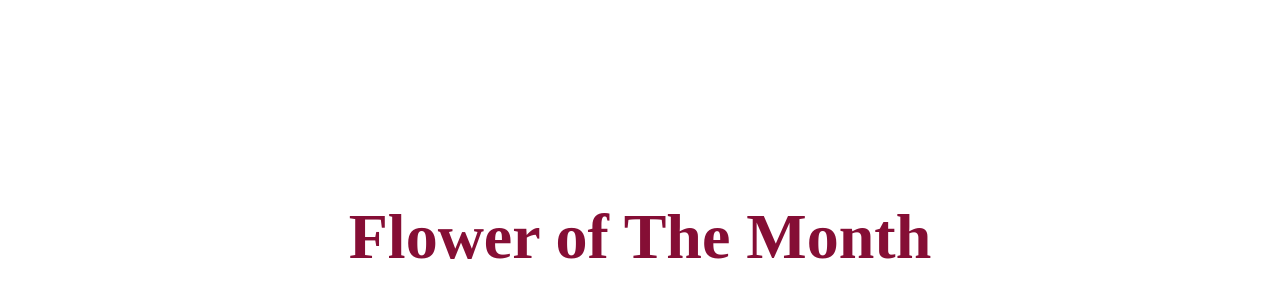
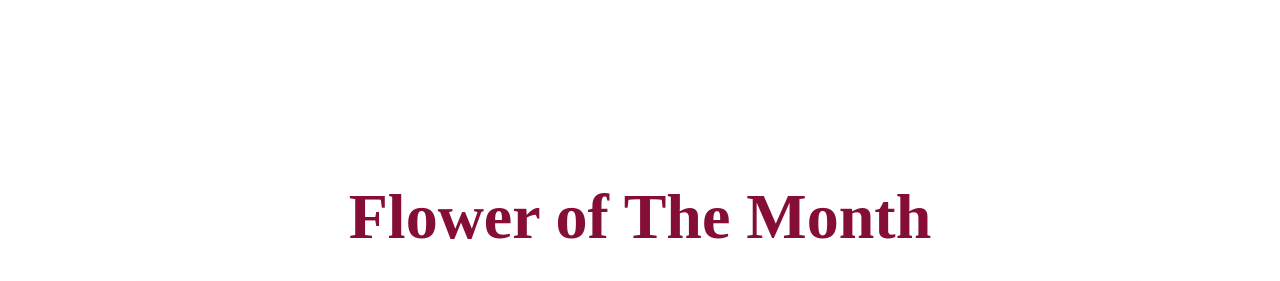
Before and after one commit to nabilaaidah/landing-page-flowerexpress, a plain HTML site: page index.html in a window 1280 px wide. Shown: the part 1164-1445 px from the top of the page. Drawn offline with Linux system fonts and the light colour scheme.

Commit message:
Update style.css

```diff
--- a/style.css
+++ b/style.css
@@ -155,7 +155,7 @@ img {
 
 /* FOTM Section */
 .FOTM{
-    padding: 30px 10%;
+    padding: 10px 10%;
 }
 
 .menu-title{
```
